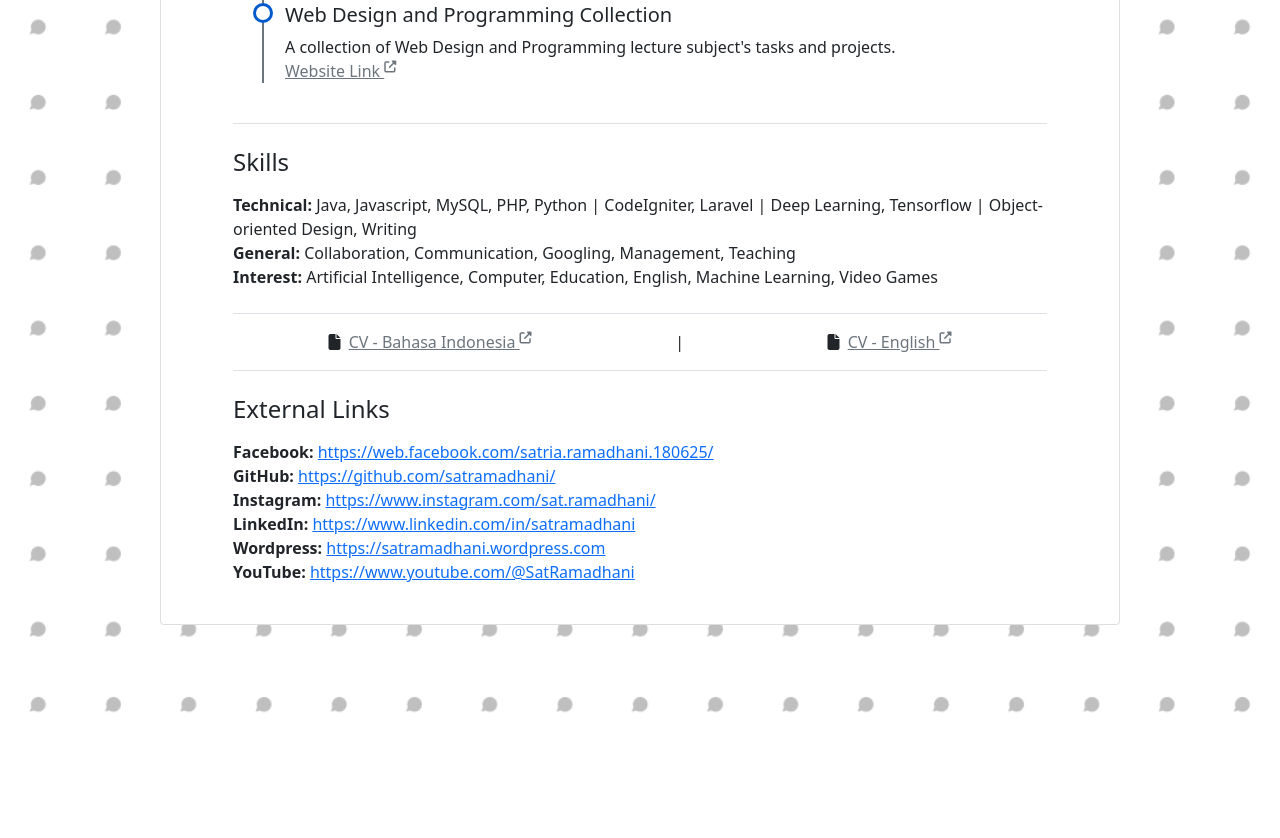
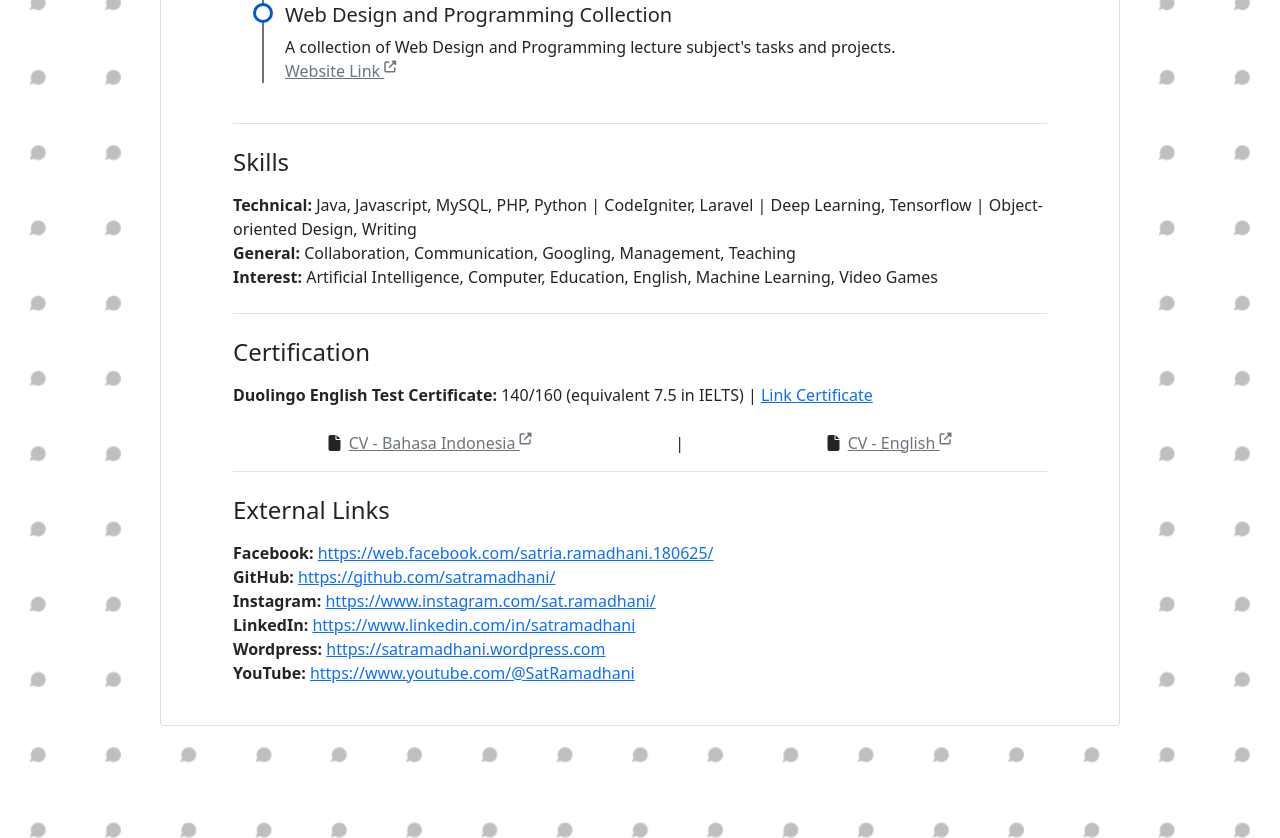
Before and after one commit to satramadhani/portfolio, a plain HTML site: page index.html in a window 1280 px wide. Shown: the part 2338-3176 px from the top of the page. Before the commit the page ends 3075 px from the top, so only its background shows below. Drawn offline with nearby package versions, Linux system fonts and the light colour scheme.

Commit message:
Update index.html

```diff
--- a/index.html
+++ b/index.html
@@ -231,6 +231,11 @@
                 <strong>Interest:</strong> Artificial Intelligence, Computer, Education, English, Machine Learning, Video Games
             </div>
             <div class="border-bottom my-2 mx-5"></div>
+            <div class="my-3 px-5">
+                <h4 class="mb-3">Certification</h4>
+                <strong>Duolingo English Test Certificate: </strong> 140/160 (equivalent 7.5 in IELTS) | <a href="https://certs.duolingo.com/3d6328e1569259c7b50ec3e7e307d8ca">Link Certificate</a>
+                <br />
+            </div>
             <div class="d-flex justify-content-evenly my-2">
                 <span>
                     <span class="fa fa-file me-1"></span>
```
